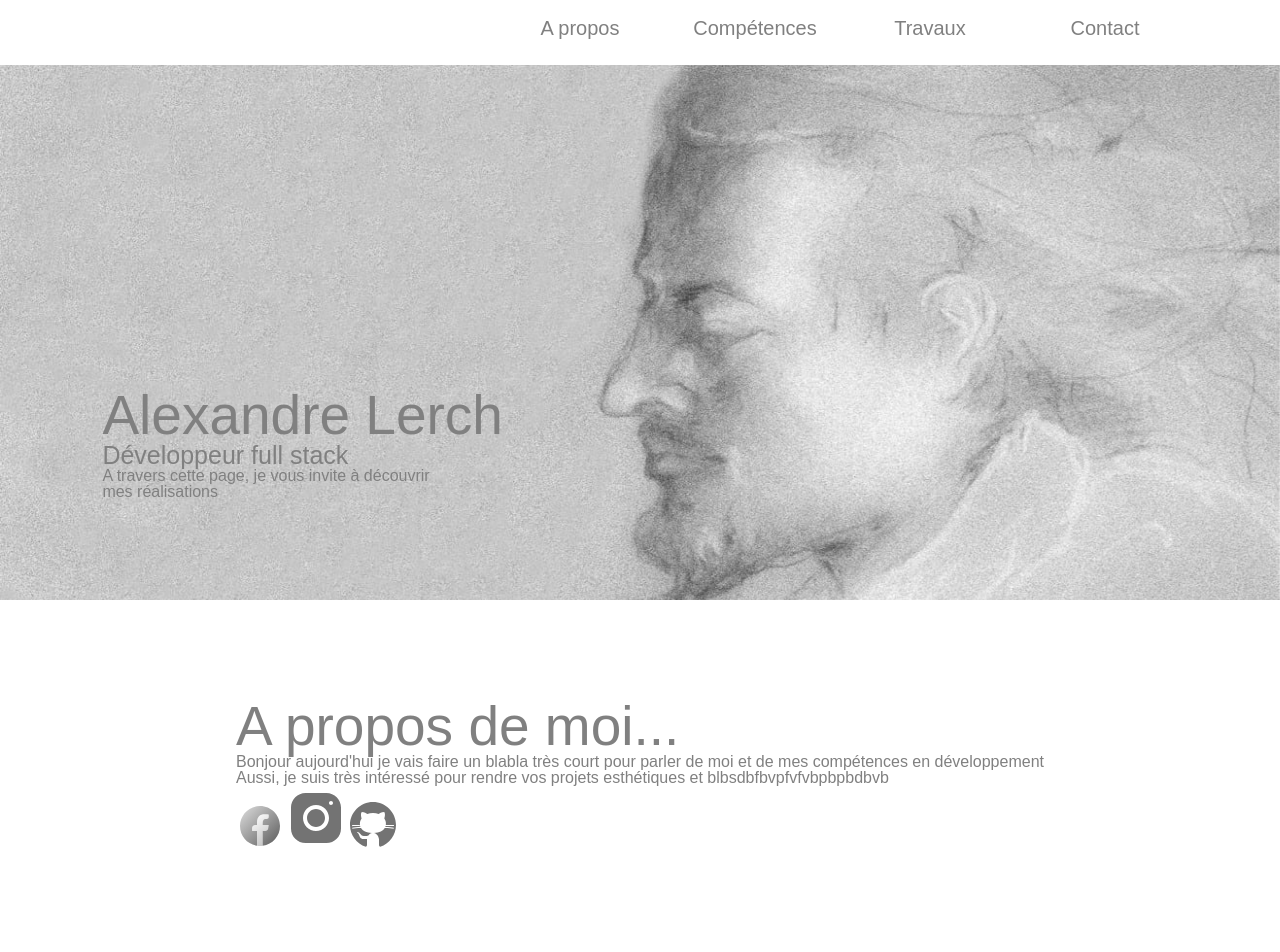
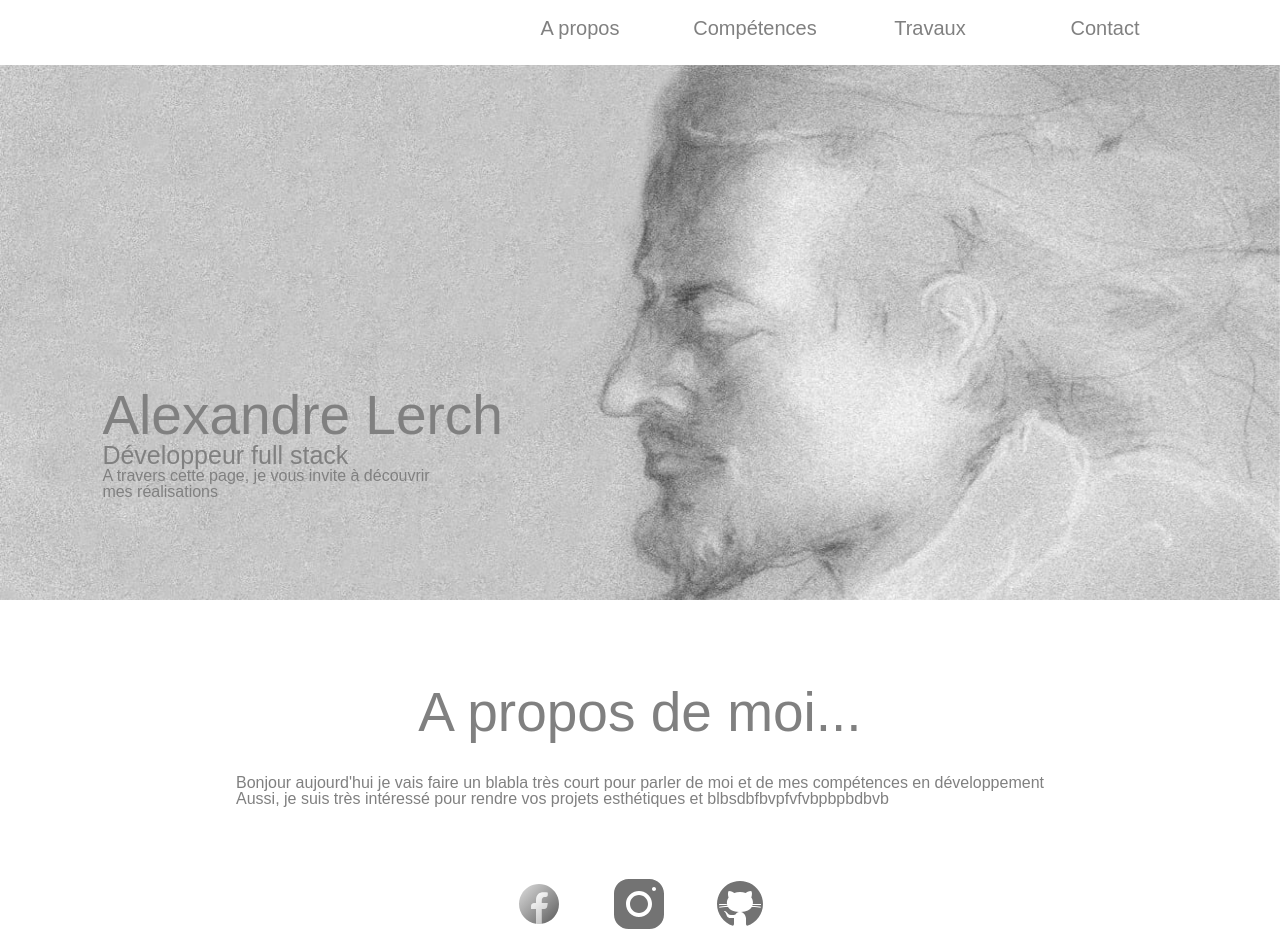
Before and after one commit to AlexandreLerch/projet8, a React (Create React App) app: page / in a window 1280 px wide. Shown: the top 952 px of the page. Built offline with nearby package versions, Linux system fonts and the light colour scheme.

Commit message:
mep_icones

```diff
--- a/src/styles/aboutMe.css
+++ b/src/styles/aboutMe.css
@@ -1,11 +1,31 @@
 .aboutMe {
   position: relative;
   background-color: white;
+  padding-top: 85px;
   display: flex;
-  height: 351px;
+
     margin-inline: auto;
     justify-content: space-between;
     align-items: center;
     justify-content: center;
     align-items: center;
+    padding-bottom: 155px;
   }
+
+.aboutMe h1 {
+  padding-bottom: 35px;
+}
+
+.a_propos {
+  display: flex;
+  flex-direction: column;
+   align-items: center;
+}
+
+  .liens {
+    display: flex;
+    width: 250px;
+    margin-top: 65px;
+    justify-content: space-between;
+    align-items: center;
+  }
```
Also changed, not shown: src/components/AboutMe.jsx (+8 -5 lines).
